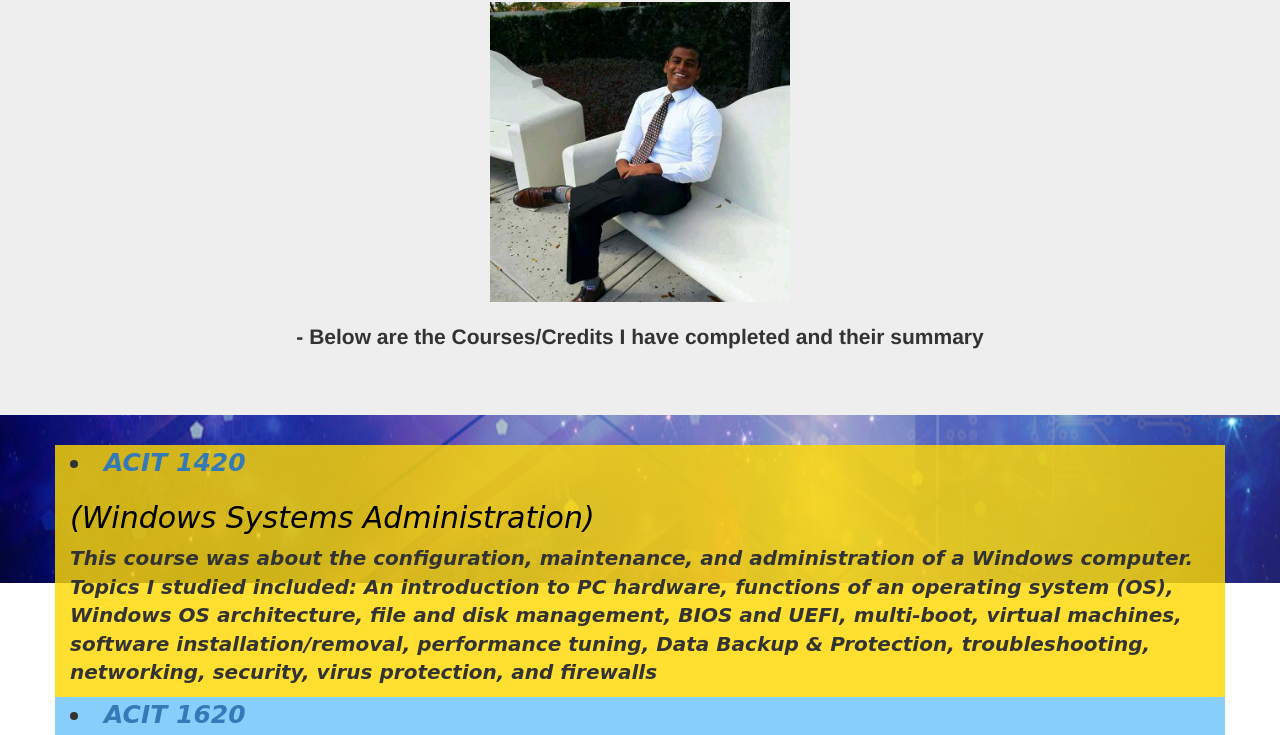
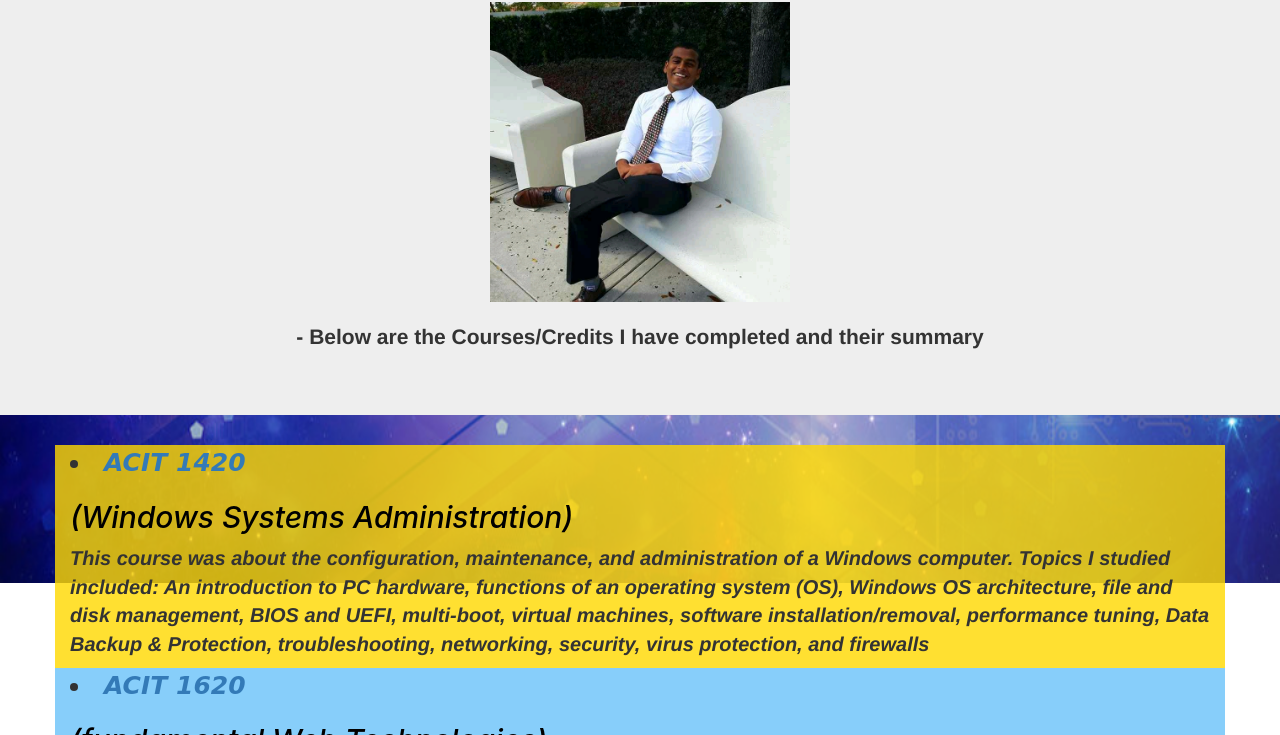
Before and after one commit to andrewjayasinghe/resume, a plain HTML site: page index.html in a window 1280 px wide. Shown: the part 217-952 px from the top of the page. Drawn offline with nearby package versions, Linux system fonts and the light colour scheme.

Commit message:
Update resume.css

```diff
--- a/resume.css
+++ b/resume.css
@@ -2,7 +2,7 @@ h1 {text-align: center; color:black;
     font-family: cursive
  }
  h2 { color:black;
-    font-family: cursive
+    font-family: -apple-system, BlinkMacSystemFont, 'Segoe UI', Roboto, Oxygen, Ubuntu, Cantarell, 'Open Sans', 'Helvetica Neue', sans-serif
  }
 #paragraph { font-size: 150%; font-family: cursive;
              }
@@ -38,7 +38,7 @@ color: red;
 }
 
 .black{
- font-family: cursive;
+ font-family: 'Franklin Gothic Medium', 'Arial Narrow', Arial, sans-serif;
  font-style: oblique;
  font-size:20px;
 }
```
